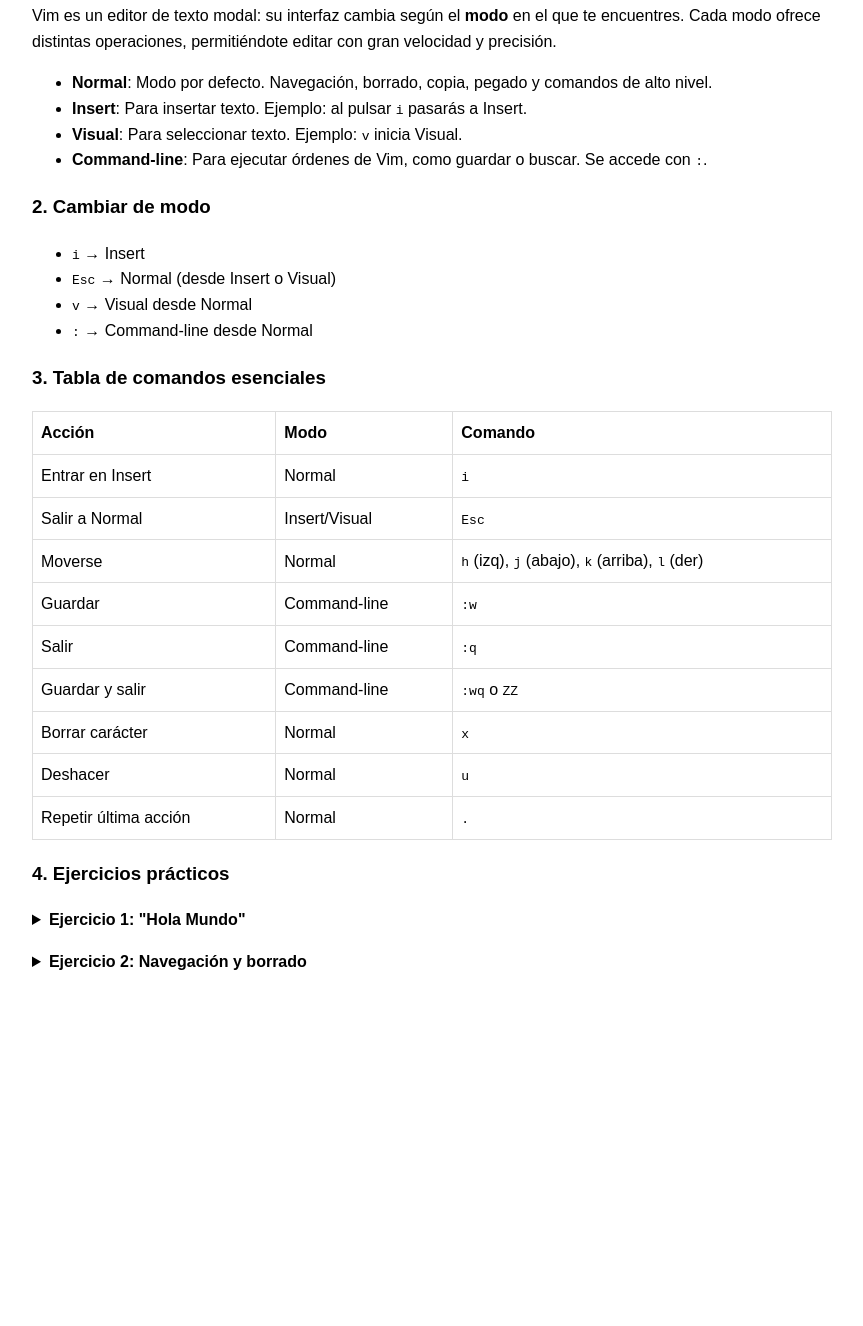
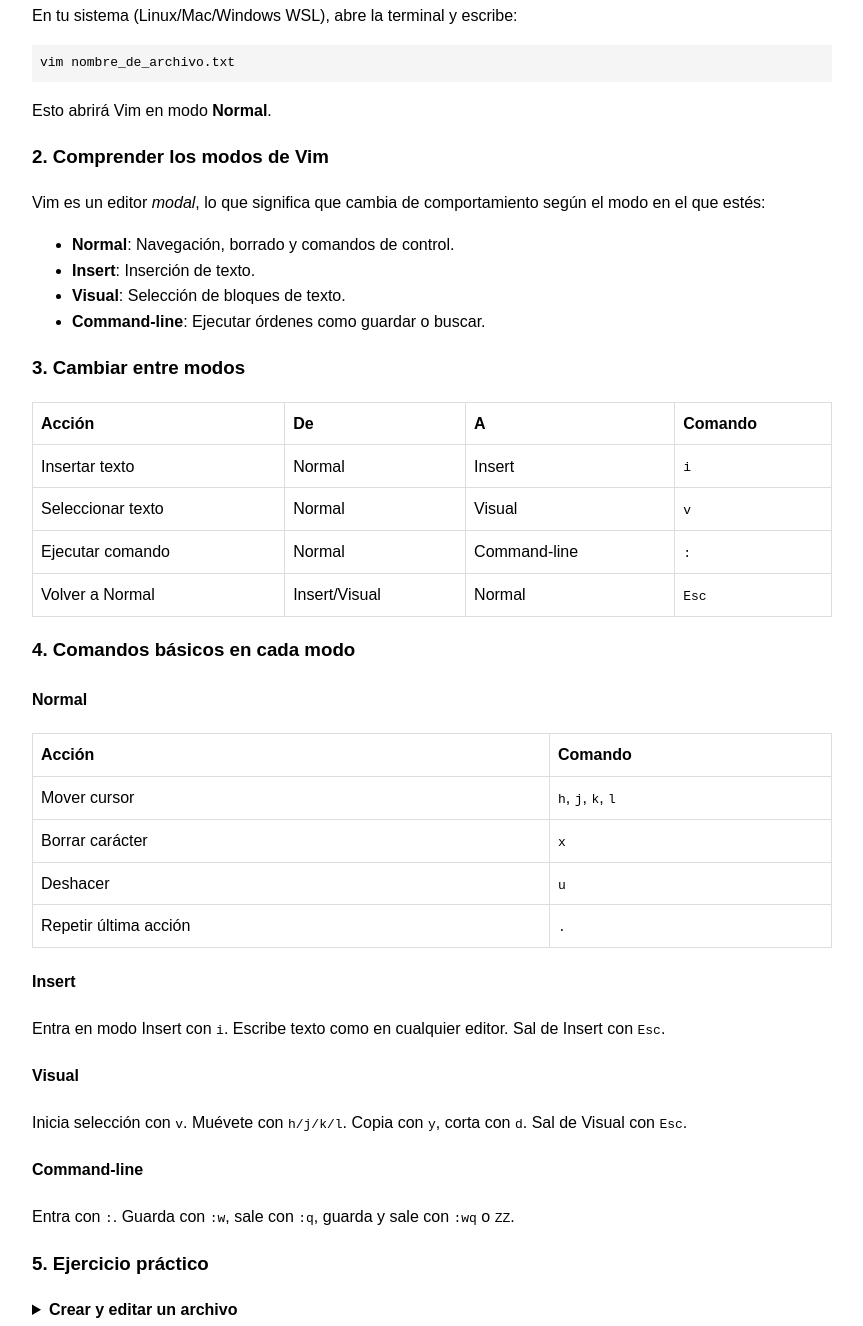
Before and after one commit to meowrhino/htmlDay2025, a plain HTML site: page index.html in a window 1280 px wide. Shown: the part 349-1675 px from the top of the page, without its empty margins (208-1071 px from the left). Before the commit the page ends 1372 px from the top, so only its background shows below. Drawn offline with Linux system fonts and the light colour scheme.

Commit message:
2o intento de vim test igual abandonamos

```diff
--- a/index.html
+++ b/index.html
@@ -1,25 +1,66 @@
 <!DOCTYPE html>
 <html lang="es">
+
 <head>
   <meta charset="UTF-8">
   <meta name="viewport" content="width=device-width, initial-scale=1.0">
   <title>HTML Day 2025: Aprende Vim - Nivel Básico</title>
   <style>
     /* Reset y tipografía mínima */
-    body { margin:0; padding:1rem; font-family: sans-serif; line-height:1.6; }
-    header, section { max-width:800px; margin:auto; padding:1rem; }
-    pre { background:#f5f5f5; padding:0.5rem; overflow-x:auto; }
-    nav a { margin-right:1rem; text-decoration:none; color:#333; }
-    table { width:100%; border-collapse:collapse; margin:1rem 0; }
-    th, td { border:1px solid #ddd; padding:0.5rem; text-align:left; }
-    details { margin:1rem 0; }
-    summary { font-weight:bold; cursor:pointer; }
+    body {
+      margin: 0;
+      padding: 1rem;
+      font-family: sans-serif;
+      line-height: 1.6;
+    }
+
+    header,
+    section {
+      max-width: 800px;
+      margin: auto;
+      padding: 1rem;
+    }
+
+    pre {
+      background: #f5f5f5;
+      padding: 0.5rem;
+      overflow-x: auto;
+    }
+
+    nav a {
+      margin-right: 1rem;
+      text-decoration: none;
+      color: #333;
+    }
+
+    table {
+      width: 100%;
+      border-collapse: collapse;
+      margin: 1rem 0;
+    }
+
+    th,
+    td {
+      border: 1px solid #ddd;
+      padding: 0.5rem;
+      text-align: left;
+    }
+
+    details {
+      margin: 1rem 0;
+    }
+
+    summary {
+      font-weight: bold;
+      cursor: pointer;
+    }
   </style>
 </head>
+
 <body>
   <header>
     <h1>¡Bienvenido a Vim!</h1>
-    <p>Aprende los fundamentos del editor modal más rápido y ligero.</p>
+    <p>En este primer nivel aprenderás a abrir Vim, comprender sus modos y los comandos básicos de cada uno.</p>
     <nav>
       <a href="#basico">Básico</a>
       <a href="#intermedio">Intermedio</a>
@@ -28,59 +69,115 @@
   </header>
 
   <section id="basico">
-    <h2>Nivel 1: Comandos Básicos</h2>
-    <h3>1. ¿Qué es Vim y por qué usarlo?</h3>
-    <p>Vim es un editor de texto modal: su interfaz cambia según el <strong>modo</strong> en el que te encuentres. Cada modo ofrece distintas operaciones, permitiéndote editar con gran velocidad y precisión.</p>
+    <h2>Nivel 1: Paso a paso</h2>
+
+    <h3>1. Abrir la terminal y Vim</h3>
+    <p>En tu sistema (Linux/Mac/Windows WSL), abre la terminal y escribe:</p>
+    <pre><code>vim nombre_de_archivo.txt</code></pre>
+    <p>Esto abrirá Vim en modo <strong>Normal</strong>.</p>
+
+    <h3>2. Comprender los modos de Vim</h3>
+    <p>Vim es un editor <em>modal</em>, lo que significa que cambia de comportamiento según el modo en el que estés:</p>
     <ul>
-      <li><strong>Normal</strong>: Modo por defecto. Navegación, borrado, copia, pegado y comandos de alto nivel.</li>
-      <li><strong>Insert</strong>: Para insertar texto. Ejemplo: al pulsar <code>i</code> pasarás a Insert.</li>
-      <li><strong>Visual</strong>: Para seleccionar texto. Ejemplo: <code>v</code> inicia Visual.</li>
-      <li><strong>Command-line</strong>: Para ejecutar órdenes de Vim, como guardar o buscar. Se accede con <code>:</code>.</li>
+      <li><strong>Normal</strong>: Navegación, borrado y comandos de control.</li>
+      <li><strong>Insert</strong>: Inserción de texto.</li>
+      <li><strong>Visual</strong>: Selección de bloques de texto.</li>
+      <li><strong>Command-line</strong>: Ejecutar órdenes como guardar o buscar.</li>
     </ul>
 
-    <h3>2. Cambiar de modo</h3>
-    <ul>
-      <li><code>i</code> &rarr; Insert</li>
-      <li><code>Esc</code> &rarr; Normal (desde Insert o Visual)</li>
-      <li><code>v</code> &rarr; Visual desde Normal</li>
-      <li><code>:</code> &rarr; Command-line desde Normal</li>
-    </ul>
-
-    <h3>3. Tabla de comandos esenciales</h3>
+    <h3>3. Cambiar entre modos</h3>
     <table>
       <thead>
-        <tr><th>Acción</th><th>Modo</th><th>Comando</th></tr>
+        <tr>
+          <th>Acción</th>
+          <th>De</th>
+          <th>A</th>
+          <th>Comando</th>
+        </tr>
       </thead>
       <tbody>
-        <tr><td>Entrar en Insert</td><td>Normal</td><td><code>i</code></td></tr>
-        <tr><td>Salir a Normal</td><td>Insert/Visual</td><td><code>Esc</code></td></tr>
-        <tr><td>Moverse</td><td>Normal</td><td><code>h</code> (izq), <code>j</code> (abajo), <code>k</code> (arriba), <code>l</code> (der)</td></tr>
-        <tr><td>Guardar</td><td>Command-line</td><td><code>:w</code></td></tr>
-        <tr><td>Salir</td><td>Command-line</td><td><code>:q</code></td></tr>
-        <tr><td>Guardar y salir</td><td>Command-line</td><td><code>:wq</code> o <code>ZZ</code></td></tr>
-        <tr><td>Borrar carácter</td><td>Normal</td><td><code>x</code></td></tr>
-        <tr><td>Deshacer</td><td>Normal</td><td><code>u</code></td></tr>
-        <tr><td>Repetir última acción</td><td>Normal</td><td><code>.</code></td></tr>
+        <tr>
+          <td>Insertar texto</td>
+          <td>Normal</td>
+          <td>Insert</td>
+          <td><code>i</code></td>
+        </tr>
+        <tr>
+          <td>Seleccionar texto</td>
+          <td>Normal</td>
+          <td>Visual</td>
+          <td><code>v</code></td>
+        </tr>
+        <tr>
+          <td>Ejecutar comando</td>
+          <td>Normal</td>
+          <td>Command-line</td>
+          <td><code>:</code></td>
+        </tr>
+        <tr>
+          <td>Volver a Normal</td>
+          <td>Insert/Visual</td>
+          <td>Normal</td>
+          <td><code>Esc</code></td>
+        </tr>
       </tbody>
     </table>
 
-    <h3>4. Ejercicios prácticos</h3>
+    <h3>4. Comandos básicos en cada modo</h3>
+    <h4>Normal</h4>
+    <table>
+      <thead>
+        <tr>
+          <th>Acción</th>
+          <th>Comando</th>
+        </tr>
+      </thead>
+      <tbody>
+        <tr>
+          <td>Mover cursor</td>
+          <td><code>h</code>, <code>j</code>, <code>k</code>, <code>l</code></td>
+        </tr>
+        <tr>
+          <td>Borrar carácter</td>
+          <td><code>x</code></td>
+        </tr>
+        <tr>
+          <td>Deshacer</td>
+          <td><code>u</code></td>
+        </tr>
+        <tr>
+          <td>Repetir última acción</td>
+          <td><code>.</code></td>
+        </tr>
+      </tbody>
+    </table>
+
+    <h4>Insert</h4>
+    <p>Entra en modo Insert con <code>i</code>. Escribe texto como en cualquier editor. Sal de Insert con
+      <code>Esc</code>.</p>
+
+    <h4>Visual</h4>
+    <p>Inicia selección con <code>v</code>. Muévete con <code>h/j/k/l</code>. Copia con <code>y</code>, corta con
+      <code>d</code>. Sal de Visual con <code>Esc</code>.</p>
+
+    <h4>Command-line</h4>
+    <p>Entra con <code>:</code>. Guarda con <code>:w</code>, sale con <code>:q</code>, guarda y sale con
+      <code>:wq</code> o <code>ZZ</code>.</p>
+
+    <h3>5. Ejercicio práctico</h3>
     <details>
-      <summary>Ejercicio 1: "Hola Mundo"</summary>
+      <summary>Crear y editar un archivo</summary>
       <ol>
-        <li>Crea o abre <code>hola.txt</code>: <code>vim hola.txt</code></li>
-        <li>Inserta texto (<code>i</code>) y escribe <code>Hola Mundo</code>.</li>
-        <li>Vuelve a Normal (<code>Esc</code>) y guarda/sal (<code>:wq</code>).</li>
+        <li>Abre Vim: <code>vim prueba.txt</code>.</li>
+        <li>Entra en Insert (<code>i</code>) y escribe varias líneas.</li>
+        <li>Sal a Normal (<code>Esc</code>), mueve el cursor y borra una letra (<code>x</code>).</li>
+        <li>Selecciona una palabra en Visual (<code>v</code> + mover), cópiala (<code>y</code>) y pégala
+          (<code>p</code>).</li>
+        <li>Guarda y sal (<code>:wq</code>).</li>
       </ol>
-      <p><em>Pista:</em> <code>Esc</code> vuelve siempre a Normal.</p>
     </details>
-
-    <details>
-      <summary>Ejercicio 2: Navegación y borrado</summary>
-      <p>En el archivo anterior, usa <code>h/j/k/l</code> para navegar hasta la palabra "Mundo" y bórrala con <code>x</code>. Prueba a repetirlo varias veces con <code>.</code>.</p>
-    </details>
-
   </section>
 
 </body>
+
 </html>
```
